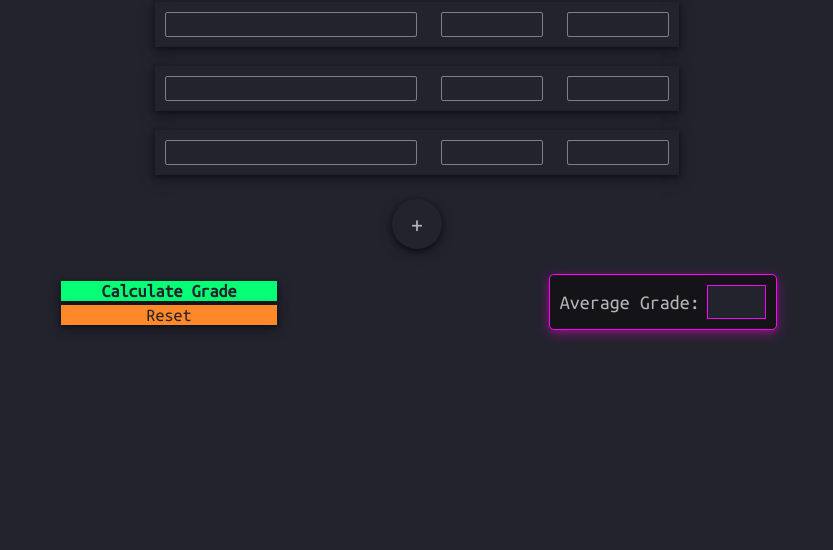
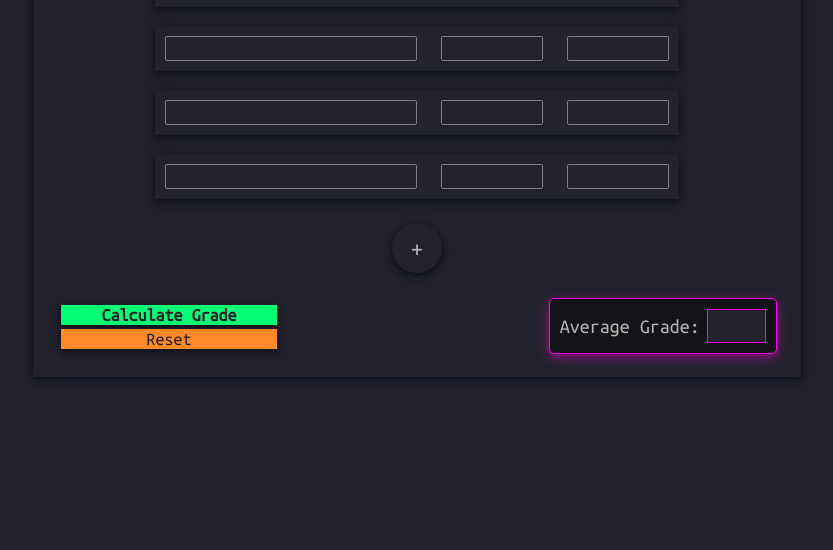
Before and after one commit to keon-dev/gradecalc, a plain HTML site: page index.html in a window 1280 px wide. Shown: the part 250-800 px from the top of the page, without its empty margins (223-1056 px from the left). Drawn offline with Linux system fonts and the light colour scheme.

Commit message:
added box shadow to body

```diff
--- a/styles.css
+++ b/styles.css
@@ -13,6 +13,8 @@
 body {
     background: var(--bg-primary);
     color: var(--text-primary);
+    box-shadow: rgba(3, 8, 20, 0.5) 0px 0.15rem 0.5rem, rgba(2, 8, 20, 0.5) 0px 0.075rem 0.175rem;
+    padding: 1rem;
 
 }
 
```
